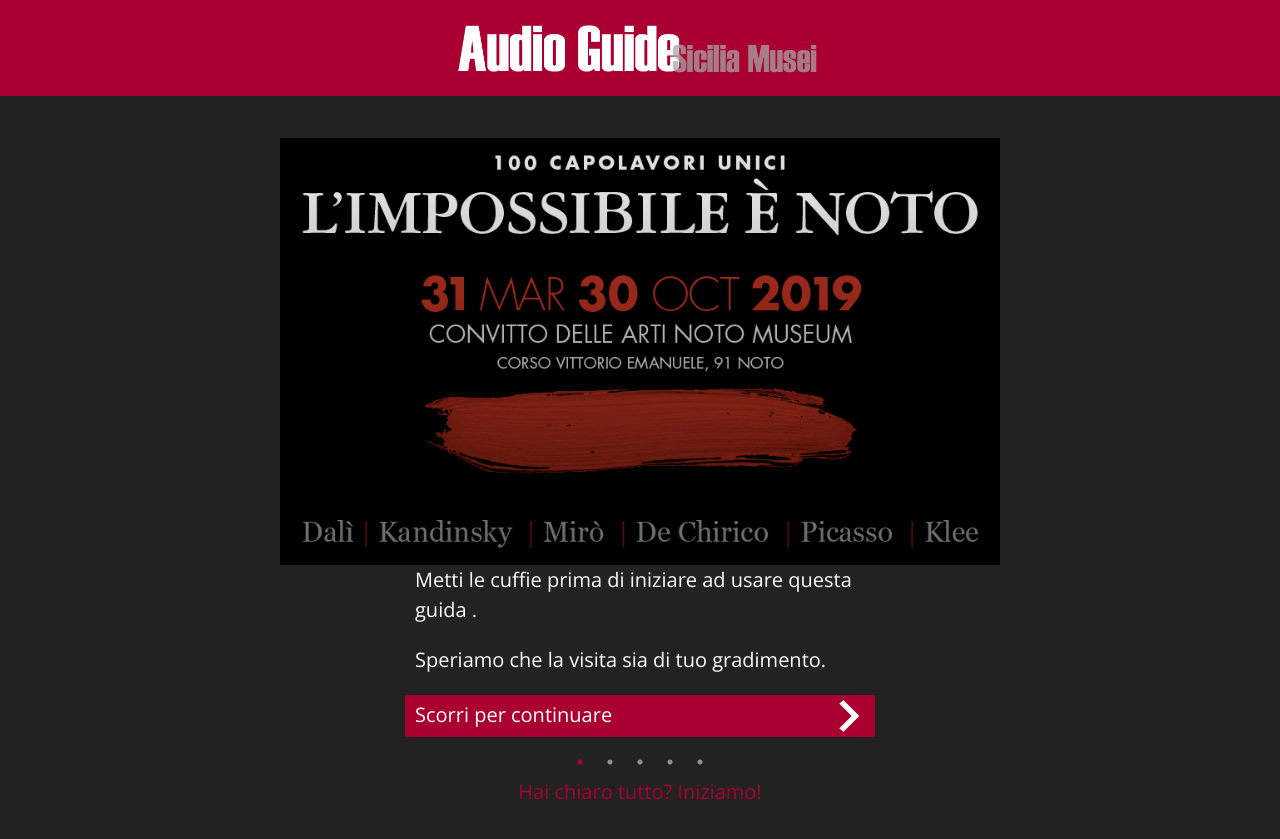
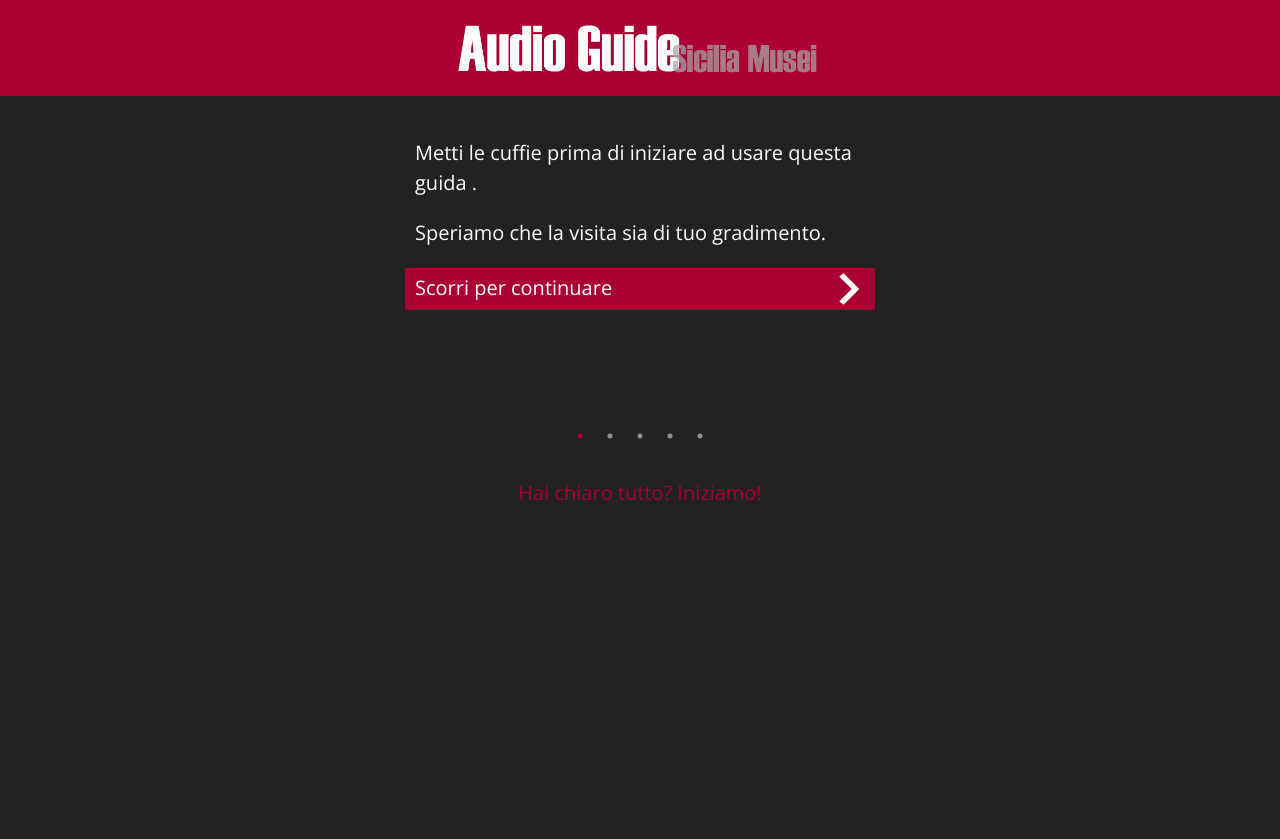
Before and after one commit to giannimessina/audioguide, a Jekyll site: the page built from welcome/welcome.md, in a window 1280 px wide. Shown: the top 839 px of the page. Built offline with Jekyll 4.4.1, drawn with Linux system fonts in a browser that asks for light colours.

Commit message:
Update welcome.html

```diff
--- a/_layouts/welcome.html
+++ b/_layouts/welcome.html
@@ -14,7 +14,7 @@
 	      	<div class="slick-container">
 		      	<div class="slick">
 		    		<div>
-						<img src="{{ site.baseurl }}/assets/img/meta/og-image.jpg"/>
+						<!--<img src="{{ site.baseurl }}/assets/img/meta/og-image.jpg"/>-->
 
 					  <p>Metti le cuffie prima di iniziare ad usare questa guida .</p>
 
```
